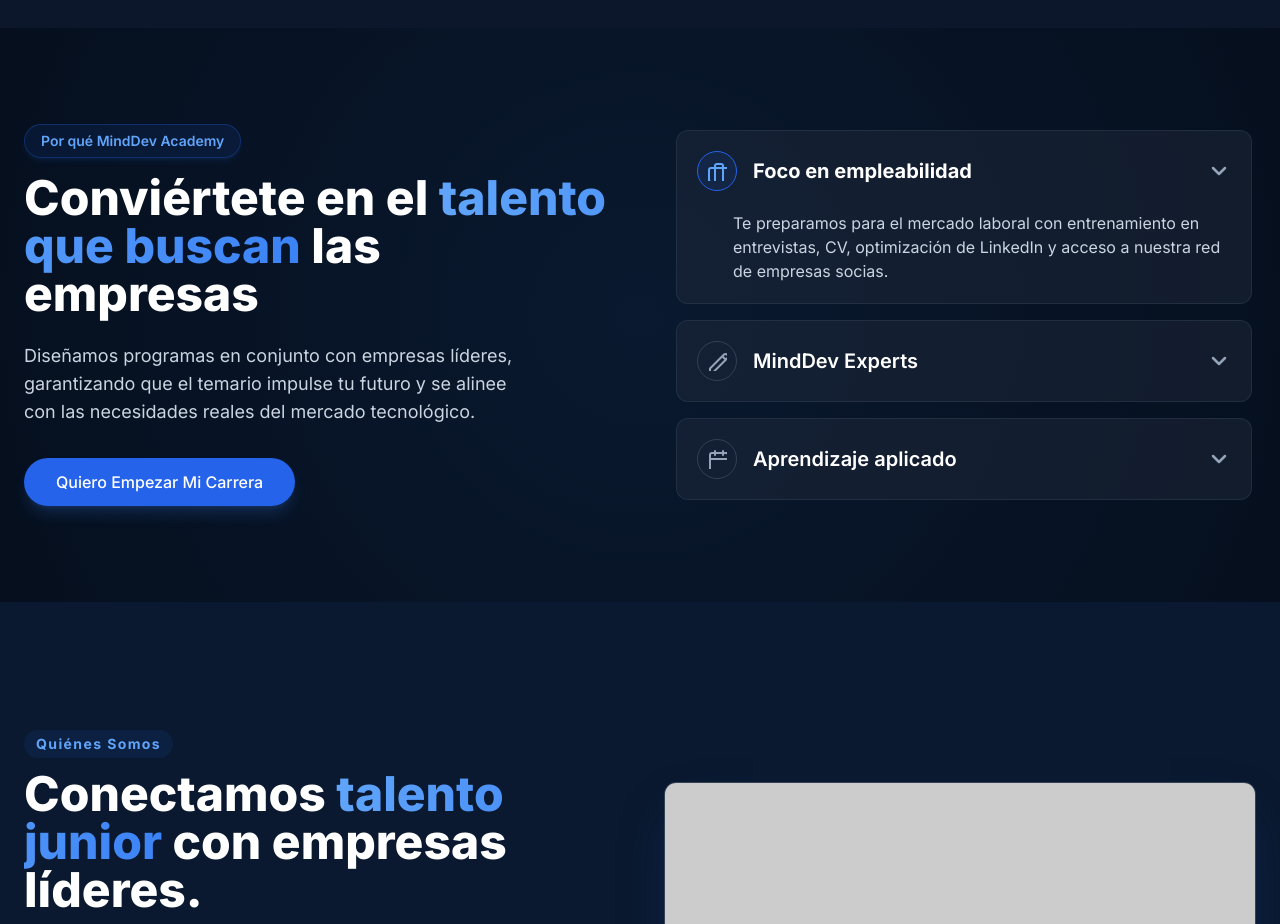
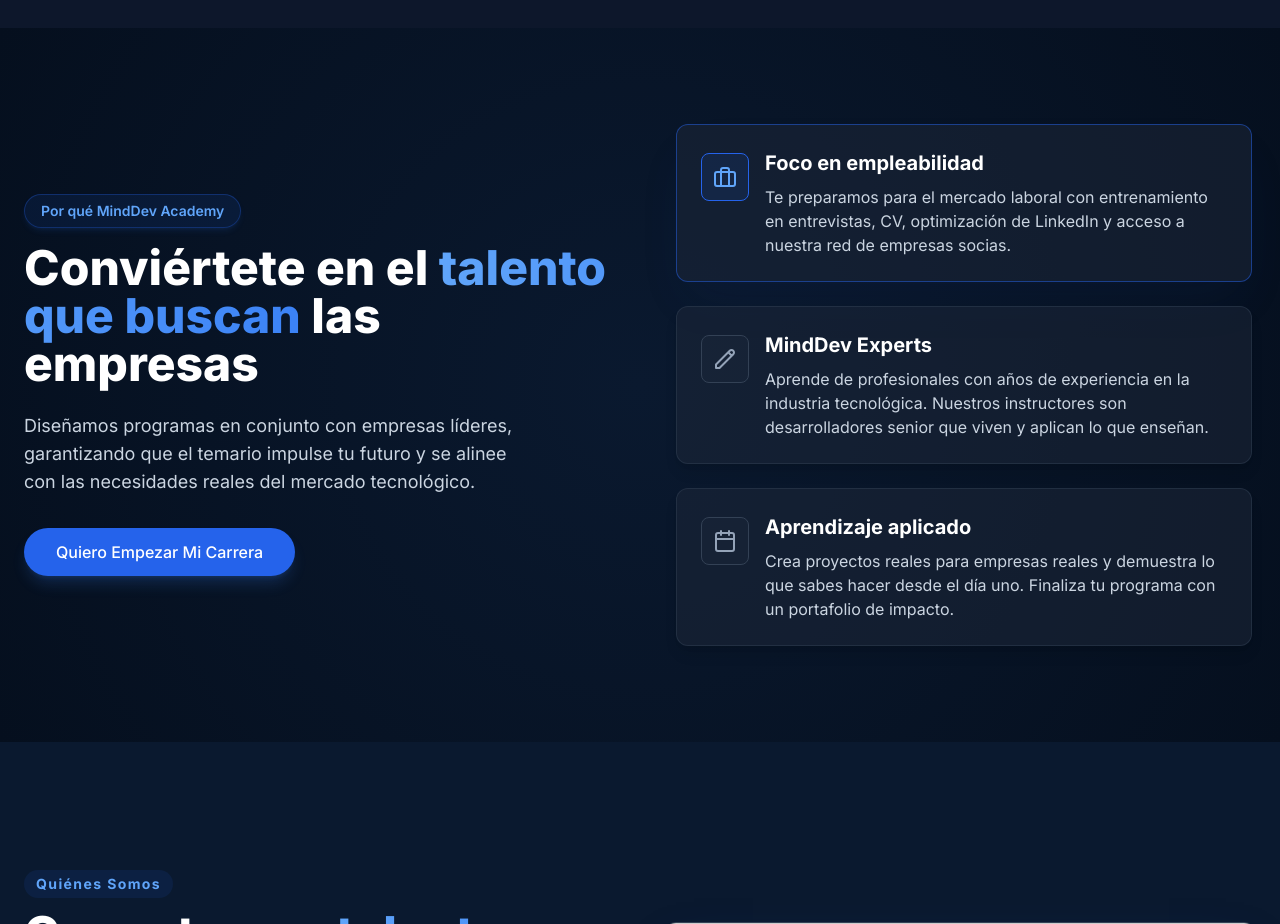
Before and after one commit to rcardoramos/minddev-academy, a plain HTML site: page index.html in a window 1280 px wide. Shown: the part 1440-2364 px from the top of the page. Drawn offline with nearby package versions, Linux system fonts and the light colour scheme; placeholder pictures from the web are drawn by us.

Commit message:
refactor: modificación why minddev

```diff
--- a/index.html
+++ b/index.html
@@ -32,11 +32,8 @@
 <body class="text-slate-300">
 
     <header class="sticky top-6 z-50 transition-all duration-500">
-        <nav class="max-w-screen-xl mx-auto px-14 py-5 flex justify-between items-center
-      bg-[#1A1F2E]/60 backdrop-blur-2xl rounded-full w-fit
-      border border-white/10 shadow-xl shadow-blue-500/10
-      hover:bg-[#1A1F2E]/80 hover:shadow-blue-500/20 transition-all duration-500">
-
+        <nav
+            class="max-w-screen-xl mx-auto px-14 py-5 flex justify-between items-center bg-[#1A1F2E]/60 backdrop-blur-2xl rounded-full w-fit border border-white/10 shadow-xl shadow-blue-500/10 hover:bg-[#1A1F2E]/80 hover:shadow-blue-500/20 transition-all duration-500">
             <!-- Logo -->
             <a href="#" class="text-2xl font-semibold tracking-tight mr-6 flex items-center gap-1 group">
                 <span
@@ -254,44 +251,37 @@
                     </a>
                 </div>
 
-                <div class="w-full max-w-xl mx-auto space-y-4">
+                <div class="w-full max-w-xl mx-auto space-y-6">
 
-                    <div class="border border-blue-600/50 rounded-xl bg-slate-800/50 shadow-xl shadow-blue-900/10">
-                        <button class="accordion-header w-full flex justify-between items-center p-5 text-left active">
-                            <div class="flex items-center">
                     <div
-                                    class="w-10 h-10 mr-4 flex items-center justify-center border border-blue-600 rounded-full bg-blue-600/10 text-blue-400">
-                                    <svg xmlns="http://www.w3.org/2000/svg" width="20" height="20" viewBox="0 0 24"
+                        class="p-6 border border-blue-600/50 rounded-xl bg-slate-800/50 shadow-2xl shadow-blue-900/10 transform transition duration-300 hover:scale-[1.02]">
+                        <div class="flex items-start">
+                            <div
+                                class="w-12 h-12 mr-4 mt-1 flex items-center justify-center border border-blue-600 rounded-lg bg-blue-600/10 text-blue-400 flex-shrink-0">
+                                <svg xmlns="http://www.w3.org/2000/svg" width="24" height="24" viewBox="0 0 24"
                                     fill="none" stroke="currentColor" stroke-width="2" stroke-linecap="round"
                                     stroke-linejoin="round">
                                     <rect x="2" y="7" width="20" height="14" rx="2" ry="2"></rect>
                                     <path d="M16 21V5a2 2 0 0 0-2-2h-4a2 2 0 0 0-2 2v16"></path>
                                 </svg>
                             </div>
-                                <span class="font-bold text-xl text-white">Foco en empleabilidad</span>
-                            </div>
-                            <svg class="accordion-arrow w-6 h-6 text-blue-400 transform rotate-180 transition-transform duration-300"
-                                xmlns="http://www.w3.org/2000/svg" viewBox="0 0 24" fill="none" stroke="currentColor"
-                                stroke-width="2.5" stroke-linecap="round" stroke-linejoin="round">
-                                <path d="m6 9 6 6 6-6" />
-                            </svg>
-                        </button>
-                        <div class="accordion-panel overflow-hidden transition-all duration-300"
-                            style="max-height: 100px;">
-                            <p class="text-slate-300 pb-5 pt-0 px-5 pl-14">
-                                Te preparamos para el mercado laboral con entrenamiento en entrevistas, CV, optimización
+                            <div>
+                                <h4 class="font-bold text-xl text-white mb-2">Foco en empleabilidad</h4>
+                                <p class="text-slate-300 text-base">
+                                    Te preparamos para el mercado laboral con entrenamiento en entrevistas, CV,
+                                    optimización
                                     de LinkedIn y acceso a nuestra red de empresas socias.
                                 </p>
                             </div>
                         </div>
+                    </div>
 
                     <div
-                        class="border border-slate-700/50 rounded-xl bg-slate-800/50 hover:border-blue-600/50 transition-colors">
-                        <button class="accordion-header w-full flex justify-between items-center p-5 text-left">
-                            <div class="flex items-center">
+                        class="p-6 border border-slate-700/50 rounded-xl bg-slate-800/50 hover:border-blue-600/50 transition-colors shadow-lg transform transition duration-300 hover:scale-[1.02]">
+                        <div class="flex items-start">
                             <div
-                                    class="w-10 h-10 mr-4 flex items-center justify-center border border-slate-700 rounded-full text-slate-400">
-                                    <svg xmlns="http://www.w3.org/2000/svg" width="20" height="20" viewBox="0 0 24"
+                                class="w-12 h-12 mr-4 mt-1 flex items-center justify-center border border-slate-700 rounded-lg text-slate-400 flex-shrink-0 bg-slate-700/10 hover:border-blue-600 hover:bg-blue-600/10 hover:text-blue-400 transition-all">
+                                <svg xmlns="http://www.w3.org/2000/svg" width="24" height="24" viewBox="0 0 24"
                                     fill="none" stroke="currentColor" stroke-width="2" stroke-linecap="round"
                                     stroke-linejoin="round">
                                     <path
@@ -299,29 +289,23 @@
                                     </path>
                                 </svg>
                             </div>
-                                <span class="font-semibold text-xl text-white">MindDev Experts</span>
-                            </div>
-                            <svg class="accordion-arrow w-6 h-6 text-slate-400 transition-transform duration-300"
-                                xmlns="http://www.w3.org/2000/svg" viewBox="0 0 24" fill="none" stroke="currentColor"
-                                stroke-width="2.5" stroke-linecap="round" stroke-linejoin="round">
-                                <path d="m6 9 6 6 6-6" />
-                            </svg>
-                        </button>
-                        <div class="accordion-panel overflow-hidden transition-all duration-300" style="max-height: 0;">
-                            <p class="text-slate-300 pb-5 pt-0 px-5 pl-14">
-                                Aprende de profesionales con años de experiencia en la industria tecnológica. Nuestros
+                            <div>
+                                <h4 class="font-bold text-xl text-white mb-2">MindDev Experts</h4>
+                                <p class="text-slate-300 text-base">
+                                    Aprende de profesionales con años de experiencia en la industria tecnológica.
+                                    Nuestros
                                     instructores son desarrolladores senior que viven y aplican lo que enseñan.
                                 </p>
                             </div>
                         </div>
+                    </div>
 
                     <div
-                        class="border border-slate-700/50 rounded-xl bg-slate-800/50 hover:border-blue-600/50 transition-colors">
-                        <button class="accordion-header w-full flex justify-between items-center p-5 text-left">
-                            <div class="flex items-center">
+                        class="p-6 border border-slate-700/50 rounded-xl bg-slate-800/50 hover:border-blue-600/50 transition-colors shadow-lg transform transition duration-300 hover:scale-[1.02]">
+                        <div class="flex items-start">
                             <div
-                                    class="w-10 h-10 mr-4 flex items-center justify-center border border-slate-700 rounded-full text-slate-400">
-                                    <svg xmlns="http://www.w3.org/2000/svg" width="20" height="20" viewBox="0 0 24"
+                                class="w-12 h-12 mr-4 mt-1 flex items-center justify-center border border-slate-700 rounded-lg text-slate-400 flex-shrink-0 bg-slate-700/10 hover:border-blue-600 hover:bg-blue-600/10 hover:text-blue-400 transition-all">
+                                <svg xmlns="http://www.w3.org/2000/svg" width="24" height="24" viewBox="0 0 24"
                                     fill="none" stroke="currentColor" stroke-width="2" stroke-linecap="round"
                                     stroke-linejoin="round">
                                     <rect x="3" y="4" width="18" height="18" rx="2" ry="2"></rect>
@@ -330,19 +314,14 @@
                                     <line x1="3" y1="10" x2="21" y2="10"></line>
                                 </svg>
                             </div>
-                                <span class="font-semibold text-xl text-white">Aprendizaje aplicado</span>
-                            </div>
-                            <svg class="accordion-arrow w-6 h-6 text-slate-400 transition-transform duration-300"
-                                xmlns="http://www.w3.org/2000/svg" viewBox="0 0 24" fill="none" stroke="currentColor"
-                                stroke-width="2.5" stroke-linecap="round" stroke-linejoin="round">
-                                <path d="m6 9 6 6 6-6" />
-                            </svg>
-                        </button>
-                        <div class="accordion-panel overflow-hidden transition-all duration-300" style="max-height: 0;">
-                            <p class="text-slate-300 pb-5 pt-0 px-5 pl-14">
-                                Crea proyectos reales para empresas reales y demuestra lo que sabes hacer desde el día
+                            <div>
+                                <h4 class="font-bold text-xl text-white mb-2">Aprendizaje aplicado</h4>
+                                <p class="text-slate-300 text-base">
+                                    Crea proyectos reales para empresas reales y demuestra lo que sabes hacer desde el
+                                    día
                                     uno. Finaliza tu programa con un portafolio de impacto.
                                 </p>
+                            </div>
                         </div>
                     </div>
 
--- a/js/script.js
+++ b/js/script.js
@@ -23,57 +23,6 @@ document.querySelectorAll('a[href^="#"]').forEach(anchor => {
             mobileMenu.classList.add('hidden');
         }
     });
-});
-
-// Accordion script for "Why MindDev"
-document.addEventListener('DOMContentLoaded', () => {
-    const headers = document.querySelectorAll('.accordion-header');
-
-    headers.forEach(header => {
-        header.addEventListener('click', () => {
-            const panel = header.nextElementSibling; // El div con la respuesta
-            const arrow = header.querySelector('.accordion-arrow'); // La flecha SVG
-
-            // 1. Alternar la clase 'active' en el header
-            header.classList.toggle('active');
-
-            // 2. Manejar la altura del panel (abrir/cerrar)
-            if (panel.style.maxHeight) {
-                // Si está abierto, ciérralo
-                panel.style.maxHeight = null;
-                arrow.classList.remove('rotate-180');
-                arrow.classList.add('text-slate-400');
-                arrow.classList.remove('text-blue-400');
-                header.parentNode.classList.remove('border-blue-600/50', 'shadow-xl'); // Quitar estilo activo del contenedor
-                header.parentNode.classList.add('border-slate-700/50');
-            } else {
-                // Si está cerrado, ábrelo
-                // Cierra primero todos los demás paneles (comportamiento tipo acordeón)
-                document.querySelectorAll('.accordion-panel').forEach(item => {
-                    item.style.maxHeight = null;
-                    item.previousElementSibling.classList.remove('active');
-                    item.previousElementSibling.querySelector('.accordion-arrow').classList.remove('rotate-180');
-                    item.previousElementSibling.querySelector('.accordion-arrow').classList.add('text-slate-400');
-                    item.previousElementSibling.parentNode.classList.remove('border-blue-600/50', 'shadow-xl');
-                    item.previousElementSibling.parentNode.classList.add('border-slate-700/50');
-                });
-
-                // Abrir el panel actual
-                panel.style.maxHeight = panel.scrollHeight + "px";
-                arrow.classList.add('rotate-180');
-                arrow.classList.remove('text-slate-400');
-                arrow.classList.add('text-blue-400');
-                header.parentNode.classList.add('border-blue-600/50', 'shadow-xl'); // Aplicar estilo activo al contenedor
-                header.parentNode.classList.remove('border-slate-700/50');
-            }
-        });
-    });
-
-    // Asegurarse de que el primer panel se muestre activo al cargar (opcional)
-    const initialActiveHeader = document.querySelector('.accordion-header.active');
-    if (initialActiveHeader) {
-        initialActiveHeader.click(); // Simula el click para abrirlo
-    }
 });
 
 // Set the third accordion item to be open by default
```
Lines whose indentation alone changed are shown as unchanged.
